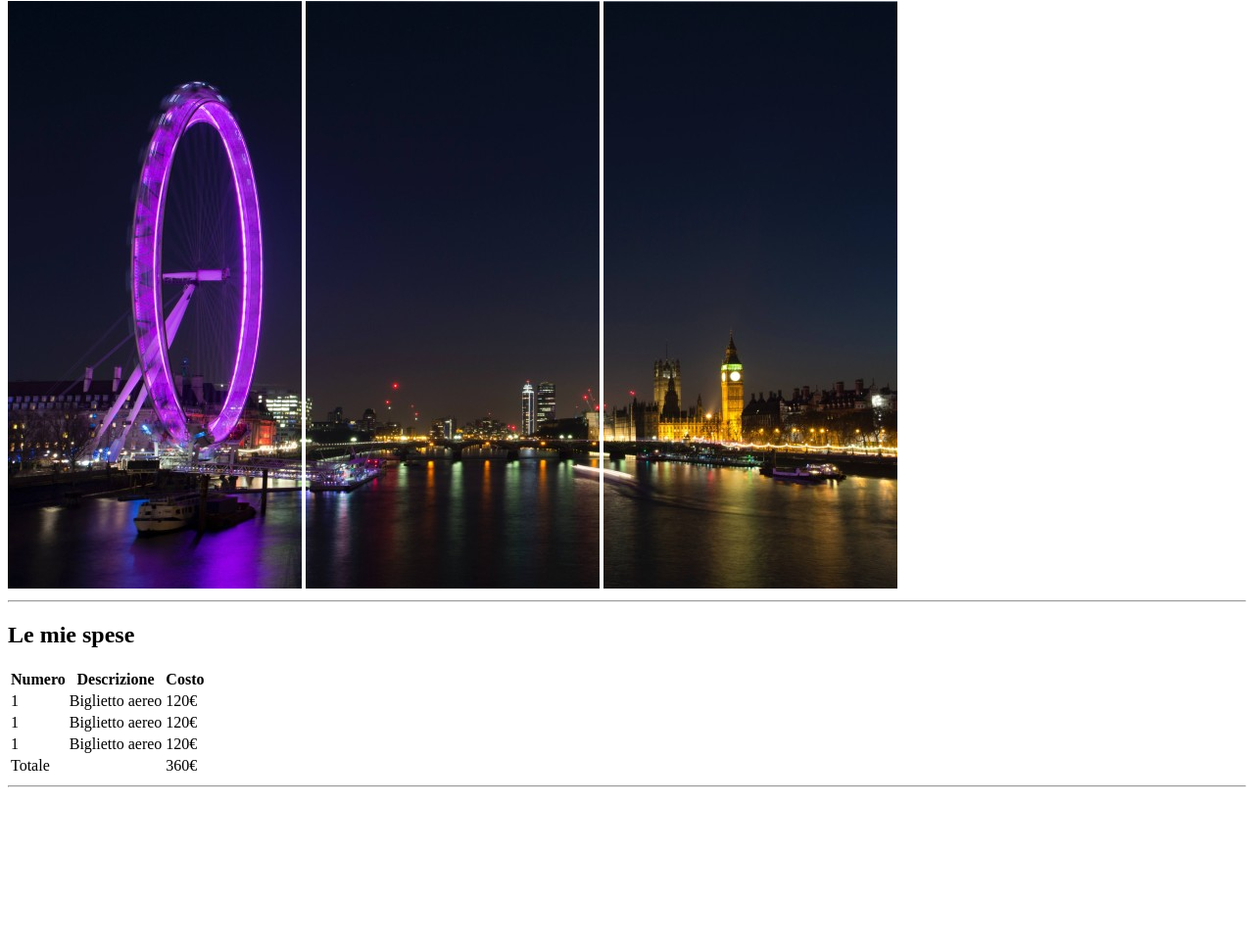
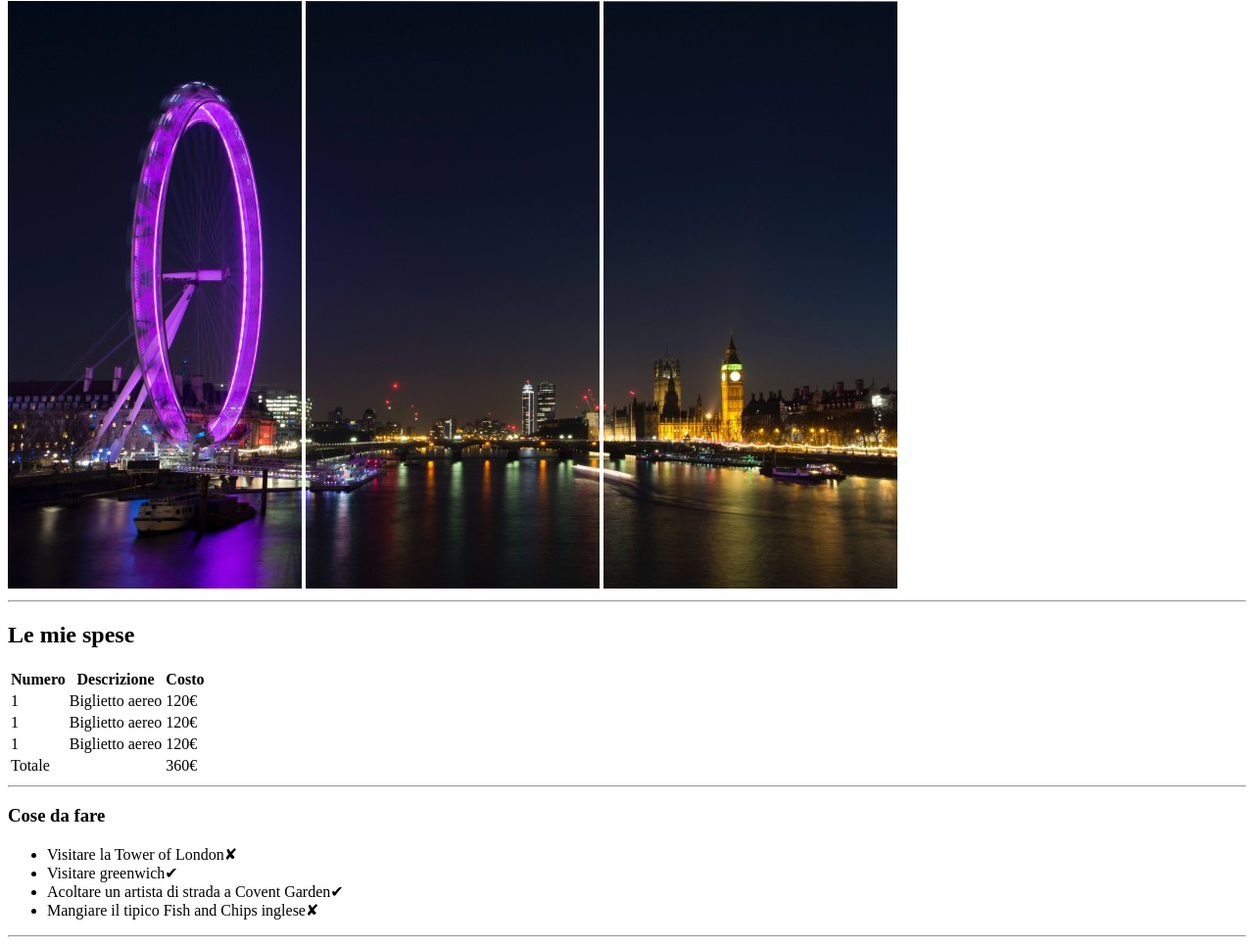
Before and after one commit to francescovincidev/html-london-trip, a plain HTML site: page index.html in a window 1280 px wide. Shown: the part 79-1044 px from the top of the page at 98% size. Before the commit the page ends 891 px from the top, so only its background shows below. Drawn offline with Linux system fonts and the light colour scheme.

Commit message:
Add cose da fare section

```diff
--- a/index.html
+++ b/index.html
@@ -75,7 +75,20 @@
 
         <hr>
 
+        <!-- Cose da fare -->
+        <section>
+            <h3>Cose da fare</h3>
 
+            <ul>
+                <li>Visitare la Tower of London&#10008;</li>
+                <li>Visitare greenwich&#10004;</li>
+                <li>Acoltare un artista di strada a Covent Garden&#10004;</li>
+                <li>Mangiare il tipico Fish and Chips inglese&#10008;</li>
+
+            </ul>
+        </section>
+
+        <hr>
 
     </main>
     <!-- end main -->
```
